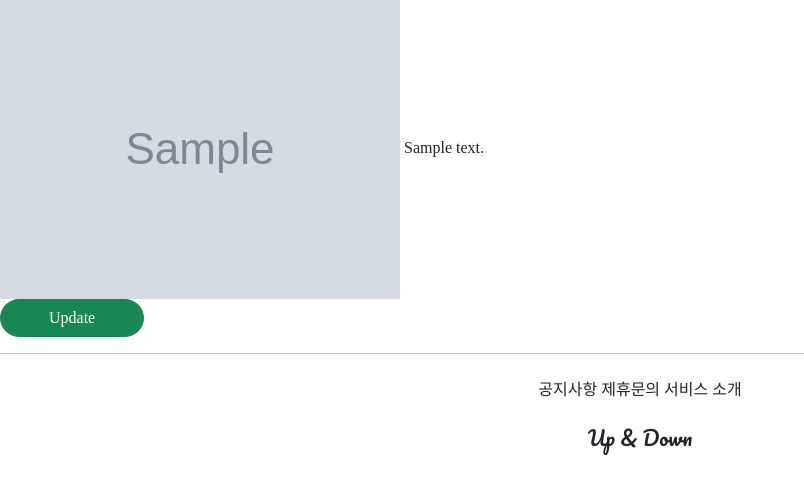
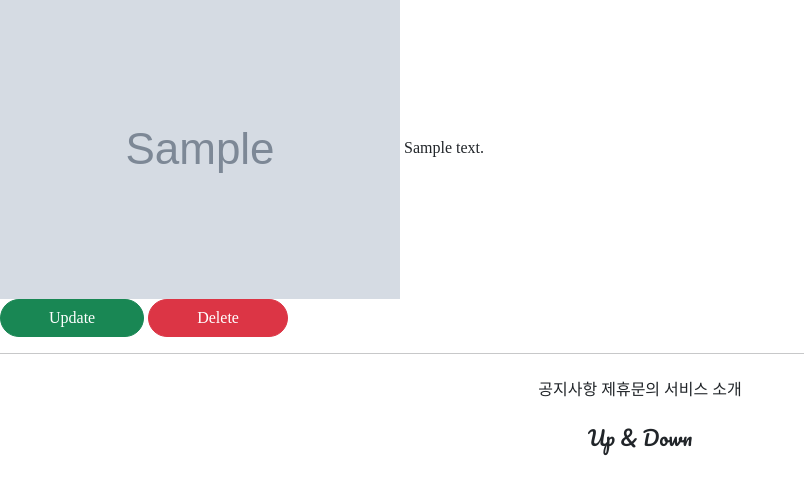
Before and after one commit to updaun/DjangoBasic, a Django app: page /articles/detail/1 in a window 1280 px wide. Shown: the part 319-800 px from the top of the page, without its empty margins (0-804 px from the left). Run offline with Django 3.2, Linux system fonts and the light colour scheme; tables that the repository leaves empty hold one stand-in row (values such as "Sample post"); grey boxes marked "Sample" are stand-in pictures; parts of the project's set-up code (start-up, migrations or seed data) failed here and were passed over; some libraries are stand-ins or nearby versions; some web fonts are replaced.

Commit message:
add article delete view

```diff
--- a/articleapp/templates/articleapp/detail.html
+++ b/articleapp/templates/articleapp/detail.html
@@ -19,6 +19,10 @@
                     class="btn btn-success rounded-pill px-5">
                     Update
                 </a>
+                <a href="{% url 'articleapp:delete' pk=target_article.pk %}"
+                   class="btn btn-danger rounded-pill px-5">
+                    Delete
+                </a>
             </div>
         </div>
     </div>
--- a/articleapp/urls.py
+++ b/articleapp/urls.py
@@ -1,7 +1,7 @@
 from django.urls import path
 from django.views.generic import TemplateView
 
-from articleapp.views import ArticleCreateView, ArticleDetailView, ArticleUpdateView
+from articleapp.views import ArticleCreateView, ArticleDetailView, ArticleUpdateView, ArticleDeleteView
 
 app_name = 'articleapp'
 
@@ -13,4 +13,6 @@ urlpatterns =[
     path('detail/<int:pk>', ArticleDetailView.as_view(), name='detail'),
 
     path('update/<int:pk>', ArticleUpdateView.as_view(), name='update'),
+
+    path('delete/<int:pk>', ArticleDeleteView.as_view(), name='delete'),
 ]
--- a/articleapp/views.py
+++ b/articleapp/views.py
@@ -2,7 +2,7 @@ from django.shortcuts import render
 
 # Create your views here.
 from django.urls import reverse_lazy, reverse
-from django.views.generic import CreateView, DetailView, UpdateView
+from django.views.generic import CreateView, DetailView, UpdateView, DeleteView
 
 from articleapp.forms import ArticleCreationForm
 from articleapp.models import Article
@@ -33,3 +33,9 @@ class ArticleUpdateView(UpdateView):
 
     def get_success_url(self):
         return reverse('articleapp:detail', kwargs={'pk':self.object.pk})
+
+class ArticleDeleteView(DeleteView):
+    model = Article
+    context_object_name = 'target_article'
+    success_url = reverse_lazy('articleapp:list')
+    template_name = 'articleapp/delete.html'
```
Also changed, not shown: articleapp/templates/articleapp/delete.html (added, +23 -0 lines).
